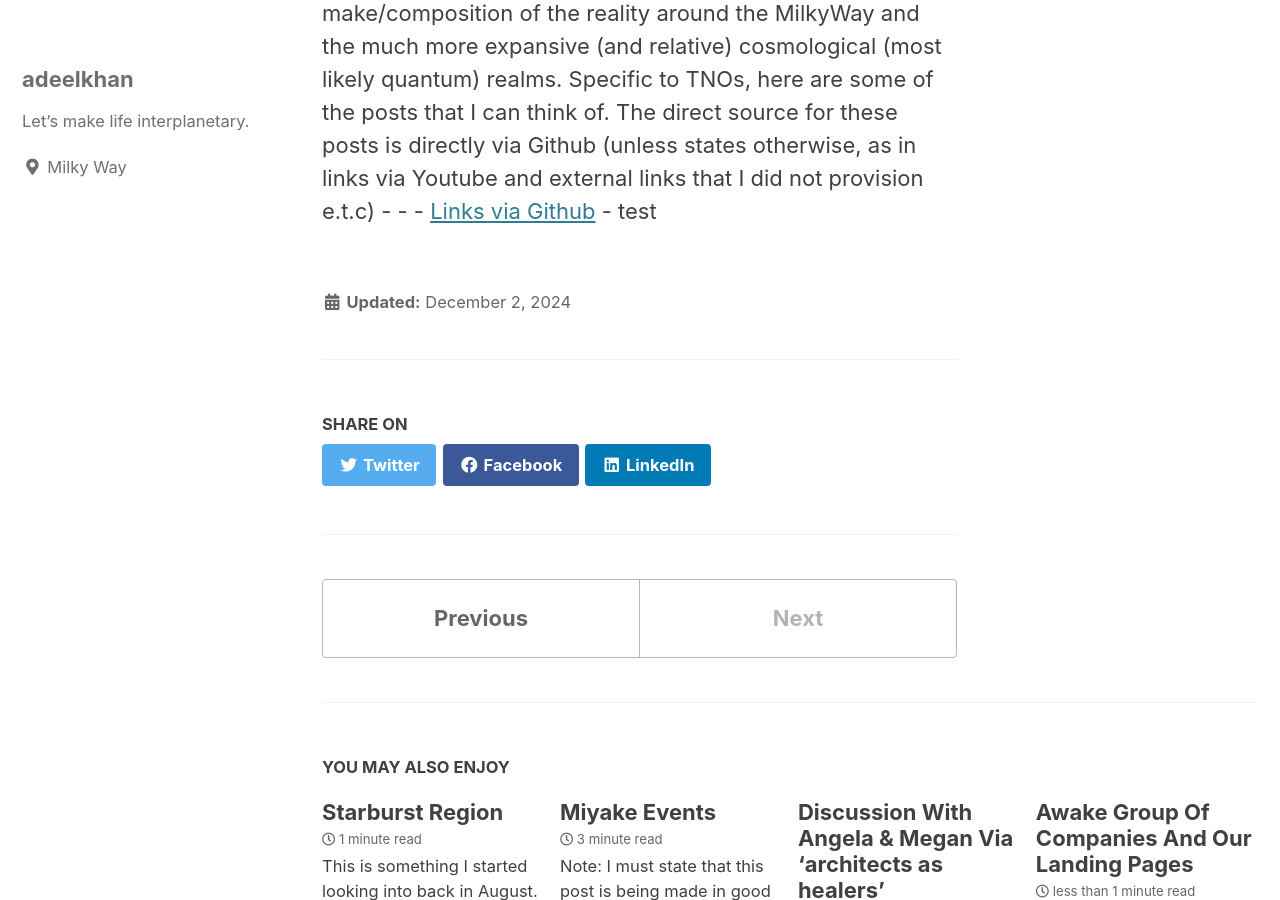
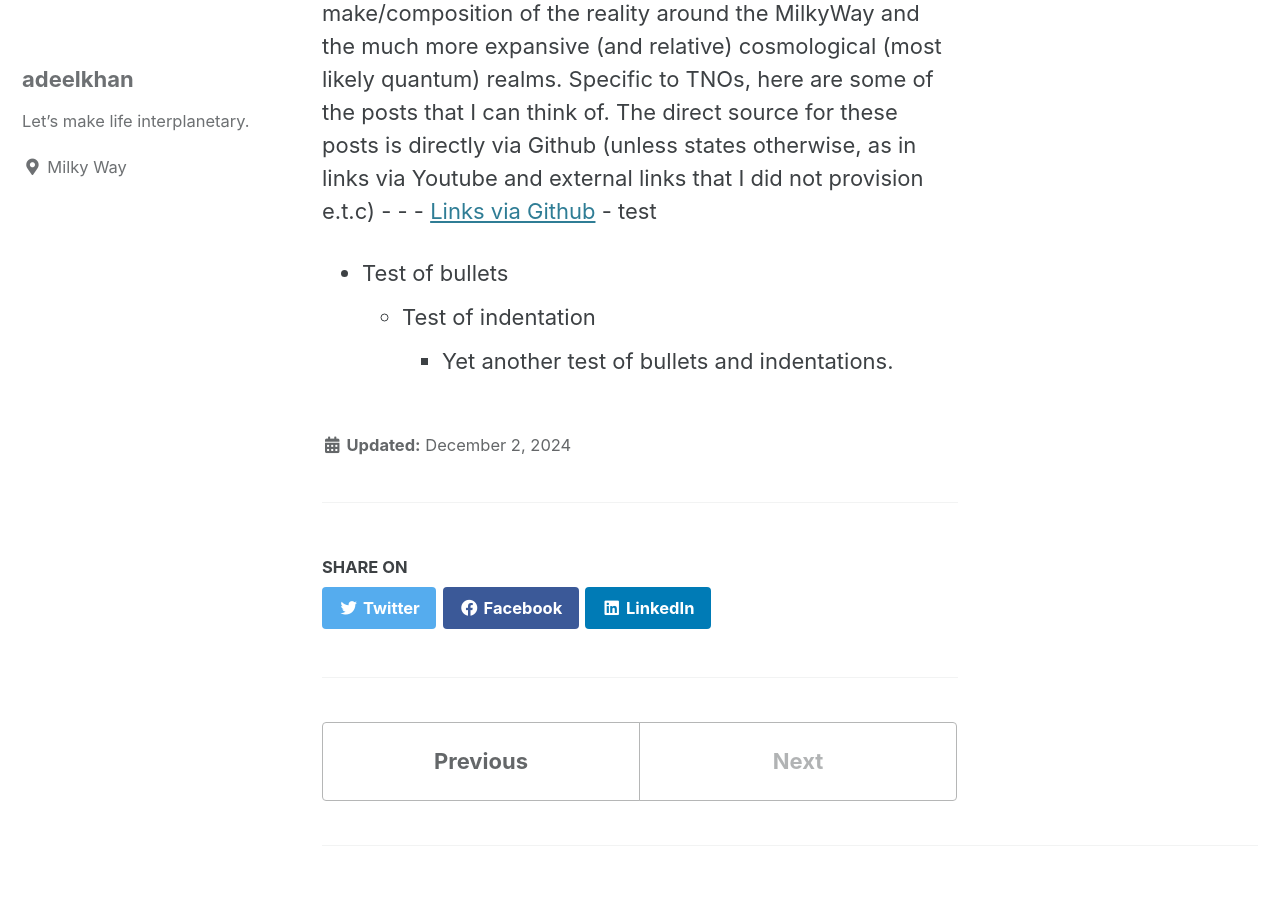
Before and after one commit to stellardreams/stellardreams.github.io, a Jekyll site: the page built from _posts/2024-12-02-Rogue-Stars-Zoomed-By.md, in a window 1280 px wide and 900 px high, scrolled down 1576 px. Built offline with Jekyll 4.4.1, drawn with Linux system fonts in a browser that asks for light colours; cached includes are drawn as plain includes.

Commit message:
Update 2024-12-02-Rogue-Stars-Zoomed-By.md
Testing how bullets and indentations really work in markup

```diff
--- a/_posts/2024-12-02-Rogue-Stars-Zoomed-By.md
+++ b/_posts/2024-12-02-Rogue-Stars-Zoomed-By.md
@@ -16,3 +16,7 @@ Susanne's research reminds me of:
 - - It was intuition that lead me to think associated thoughts. I am very interested in the make/composition of the reality around the MilkyWay and the much more expansive (and relative) cosmological (most likely quantum) realms. Specific to TNOs, here are some of the posts that I can think of. The direct source for these posts is directly via Github (unless states otherwise, as in links via Youtube and external links that I did not provision e.t.c)
   - - - [Links via Github](https://github.com/stellardreams/stellardreams.github.io/tree/master/_posts)
       - test
+
+- Test of bullets
+  - Test of indentation
+    - Yet another test of bullets and indentations.
```
